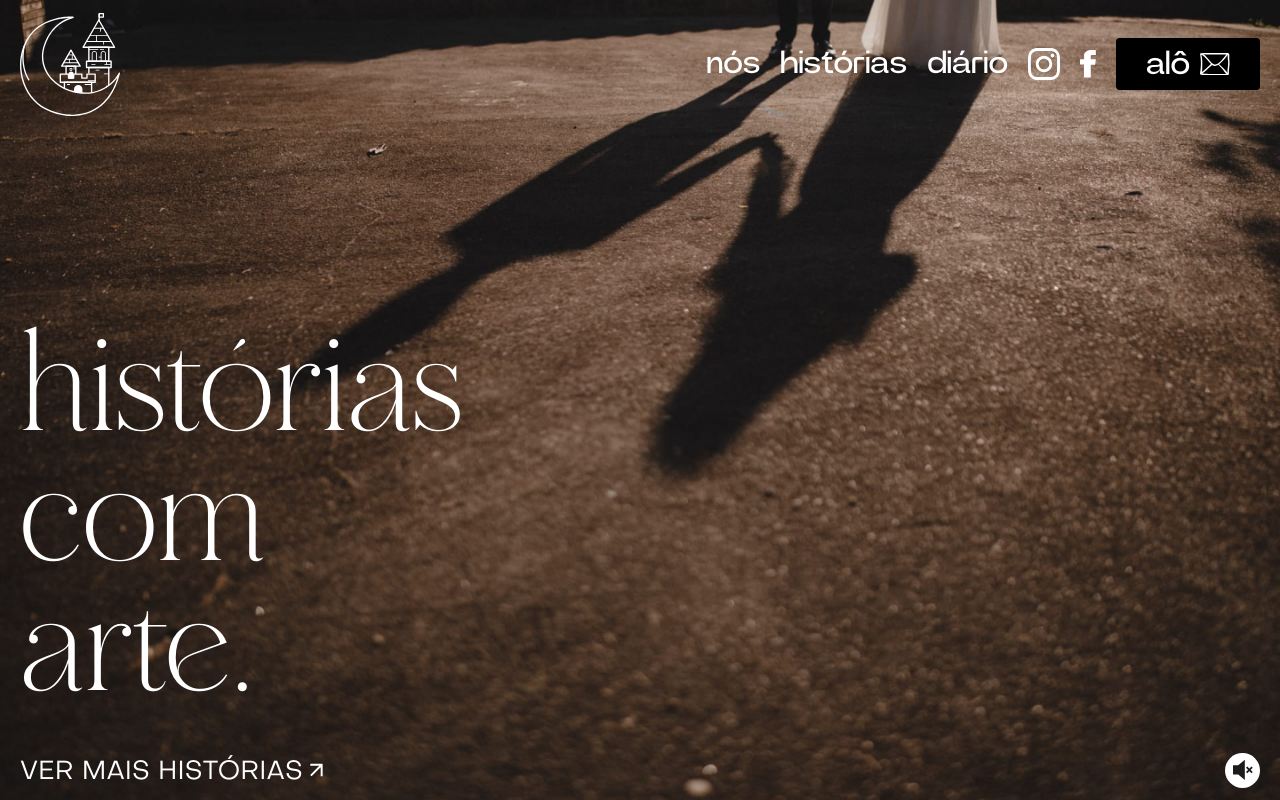
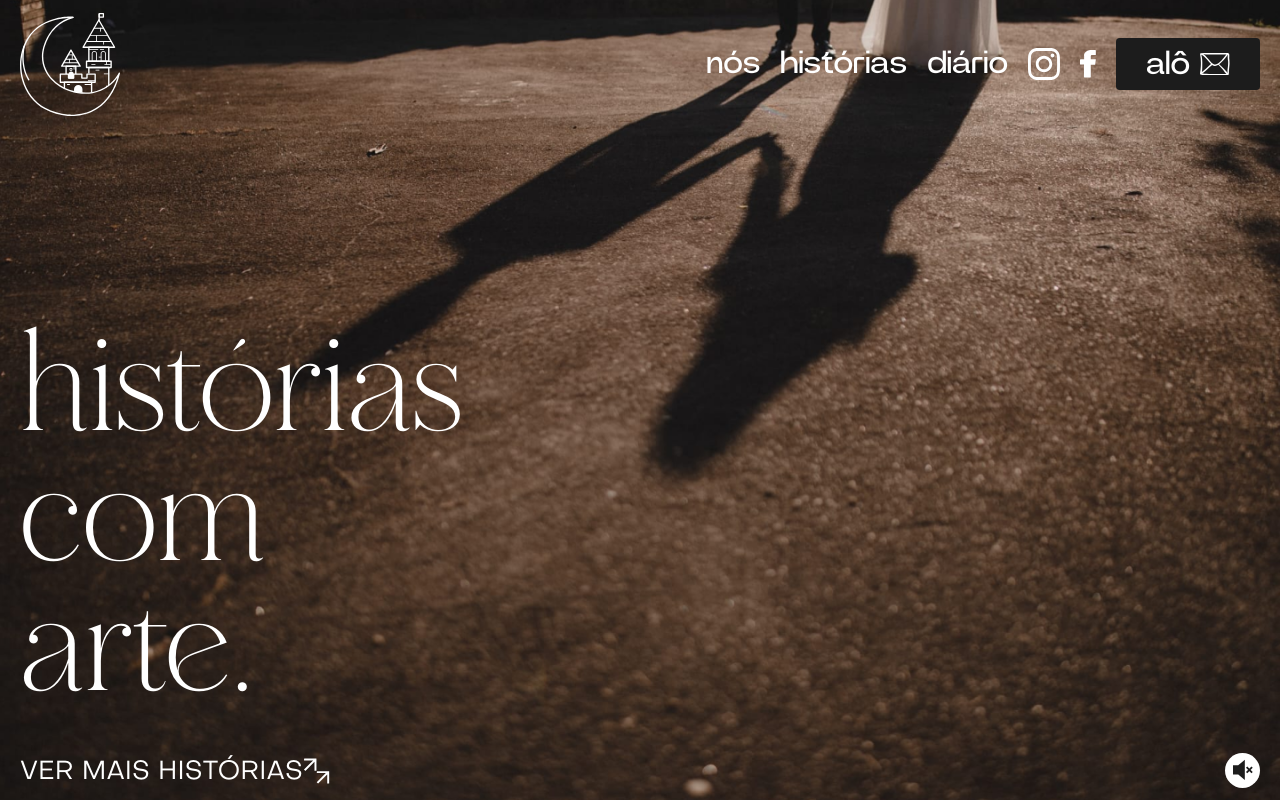
Before and after one commit to nunojllemos/eraumaines-frontend, a Next.js app: page / in a window 1280 px wide. In both pictures the pointer is over the button "alô". Shown: the top 800 px of the page. Built offline with nearby package versions, Linux system fonts and the light colour scheme.

Commit message:
motion on arrow

```diff
--- a/components/molecules/InternalLink.js
+++ b/components/molecules/InternalLink.js
@@ -4,9 +4,10 @@ import { Arrow } from '@/atoms/Icons'
 
 const InternalLink = props => {
     return (
-        <Link className='flex items-center' href={props.href}>
+        <Link className='flex items-center hover-arrow ' href={props.href}>
             <LinkText text={props.text} />
             <div className='w-7 h-max -rotate-45'>
+                <Arrow />
                 <Arrow />
             </div>
         </Link>
--- a/styles/globals.scss
+++ b/styles/globals.scss
@@ -301,6 +301,7 @@ li {
     position: absolute;
     height: 3px;
     width: 100%;
+    border-radius: 4px;
     background-color: white;
     transform-origin: right;
     transform: scaleX(0);
@@ -313,15 +314,23 @@ li {
 }
 
 .hover-button:hover {
-    background: black !important;
+    background: $black !important;
     color: #fff !important;
 }
 
 .hover-mute {
-    transition: 0.2s;
+    transition: $transition;
 }
 
 .hover-mute:hover {
-    background: black;
+    background: $black;
     color: white;
 }
+
+.hover-arrow:hover div {
+    rotate: -45deg;
+    transform: translateY(10px);
+    transform: translateX(10px);
+    transform: $transition;
+    transform: $duration;
+}
```
